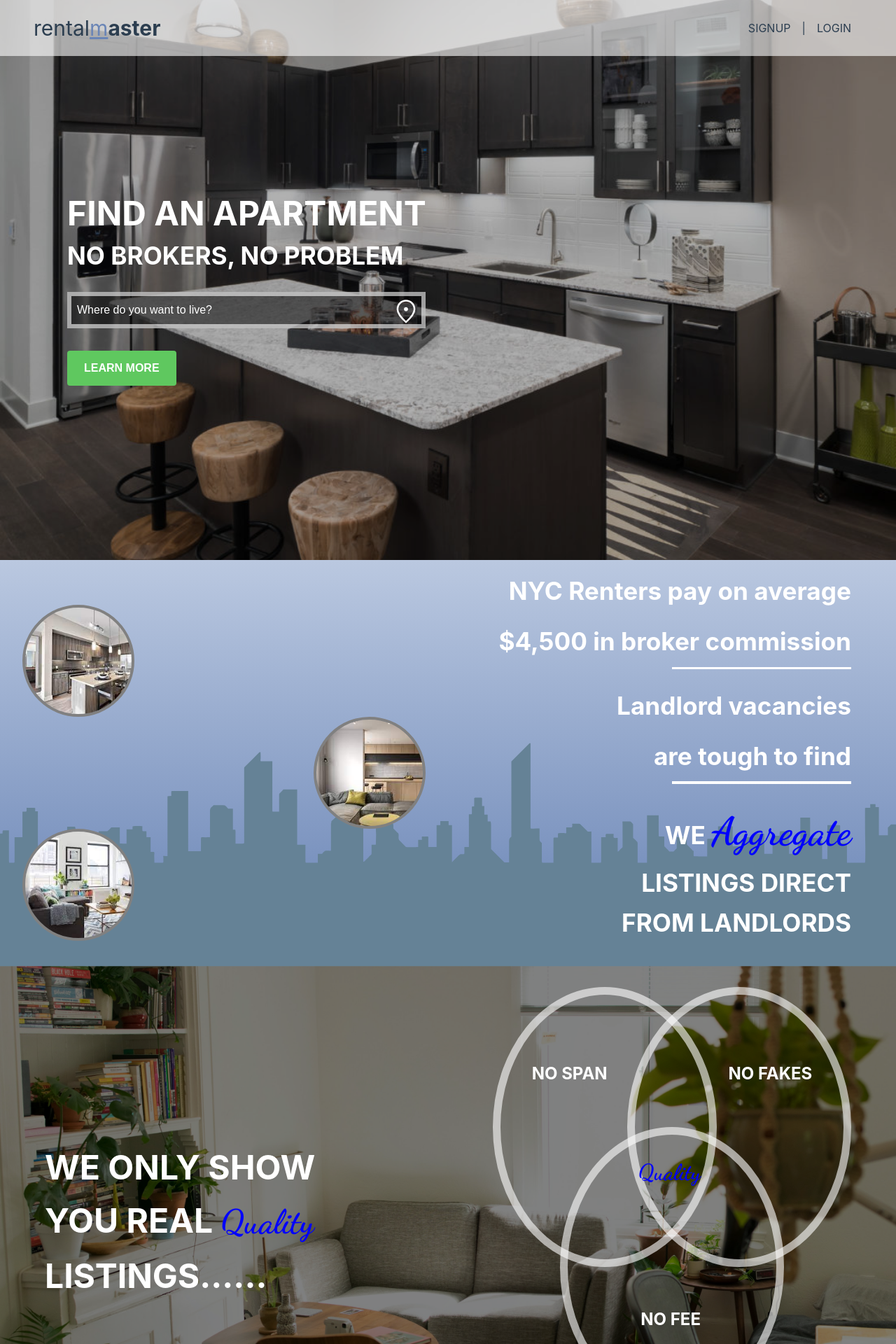
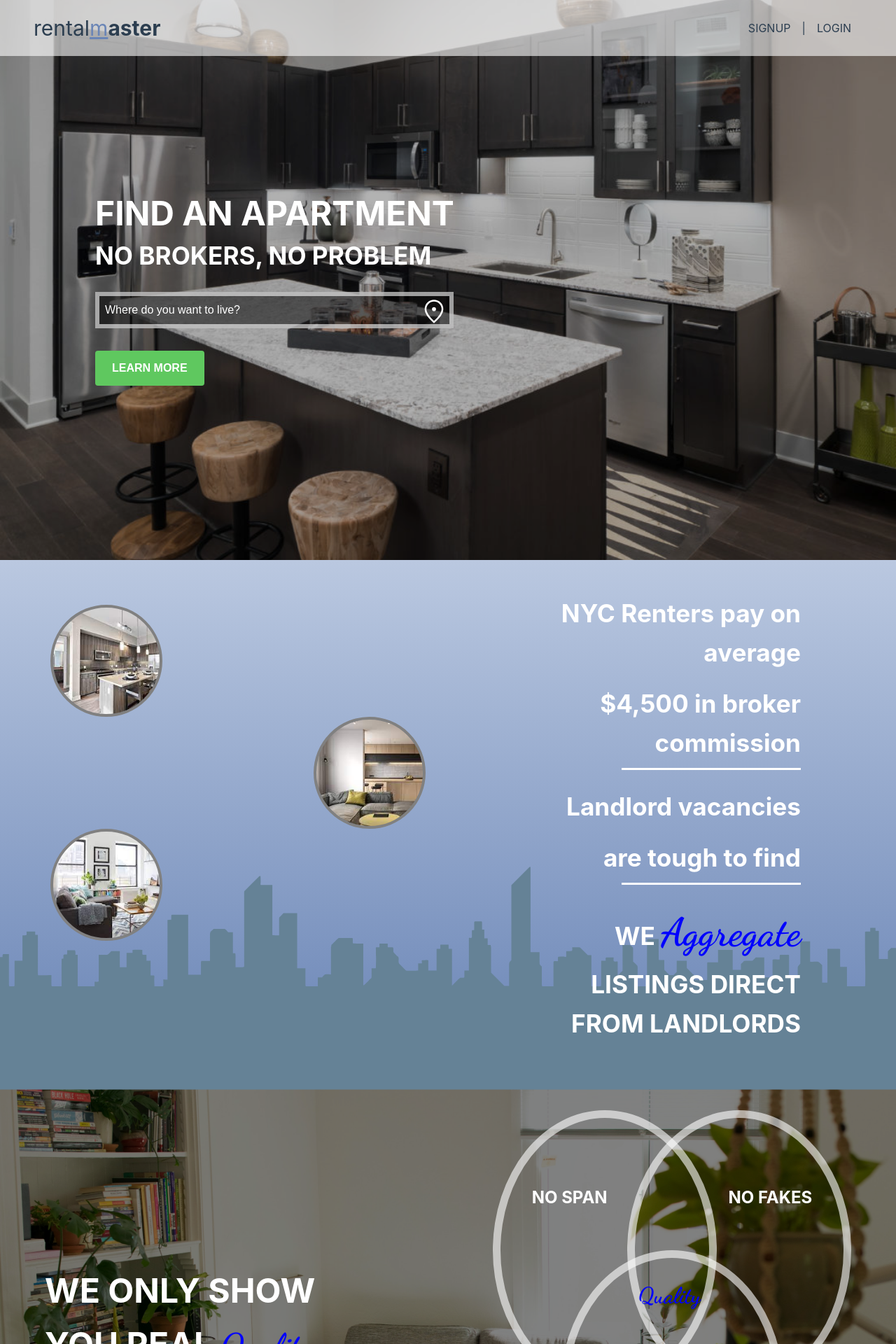
Before and after one commit to cesarrodas/apartment-resume-app, a Vue app: page / in a window 1280 px wide. Shown: the top 1920 px of the page at 70% size. Built offline with nearby package versions, Linux system fonts and the light colour scheme; a web font is replaced by a local one.

Commit message:
Not responsive to large screen. starting to change it

```diff
--- a/src/components/Header.vue
+++ b/src/components/Header.vue
@@ -28,6 +28,8 @@
     flex-direction: column;
     justify-content: center;
     height: 100%;
+    max-width: 1200px;
+    margin: 0 auto;
   }
 
   .Header-image {
--- a/src/components/Information.vue
+++ b/src/components/Information.vue
@@ -1,6 +1,7 @@
 <template>
   <div class="Information">
-    <img src="../assets/city.svg" />
+    <img class="Information-background" src="../assets/city.svg" />
+    <div class="Information-content">
       <div class="Information-grid">
         <div class="Information-container">
           <h2>NYC Renters pay on average </h2>
@@ -22,6 +23,7 @@
         </div>
       </div>
     </div>
+  </div>
 </template>
 
 <style scoped>
@@ -30,6 +32,12 @@
     padding: 0;
     width: 100%;
     background: linear-gradient(to top, #6a85b6 0%, #bac8e0 100%);
+  }
+
+  .Information-content {
+    height: 100%;
+    max-width: 1200px;
+    margin: 0 auto;
   }
 
   .Information-grid {
@@ -43,9 +51,10 @@
     display: flex;
     flex-direction: column;
     justify-items: center;
+    padding: 2rem;
   }
 
-  .Information > img {
+  .Information-background {
     width: 110%;
     position: absolute;
     bottom: -4rem;
```
Lines whose indentation alone changed are shown as unchanged.
